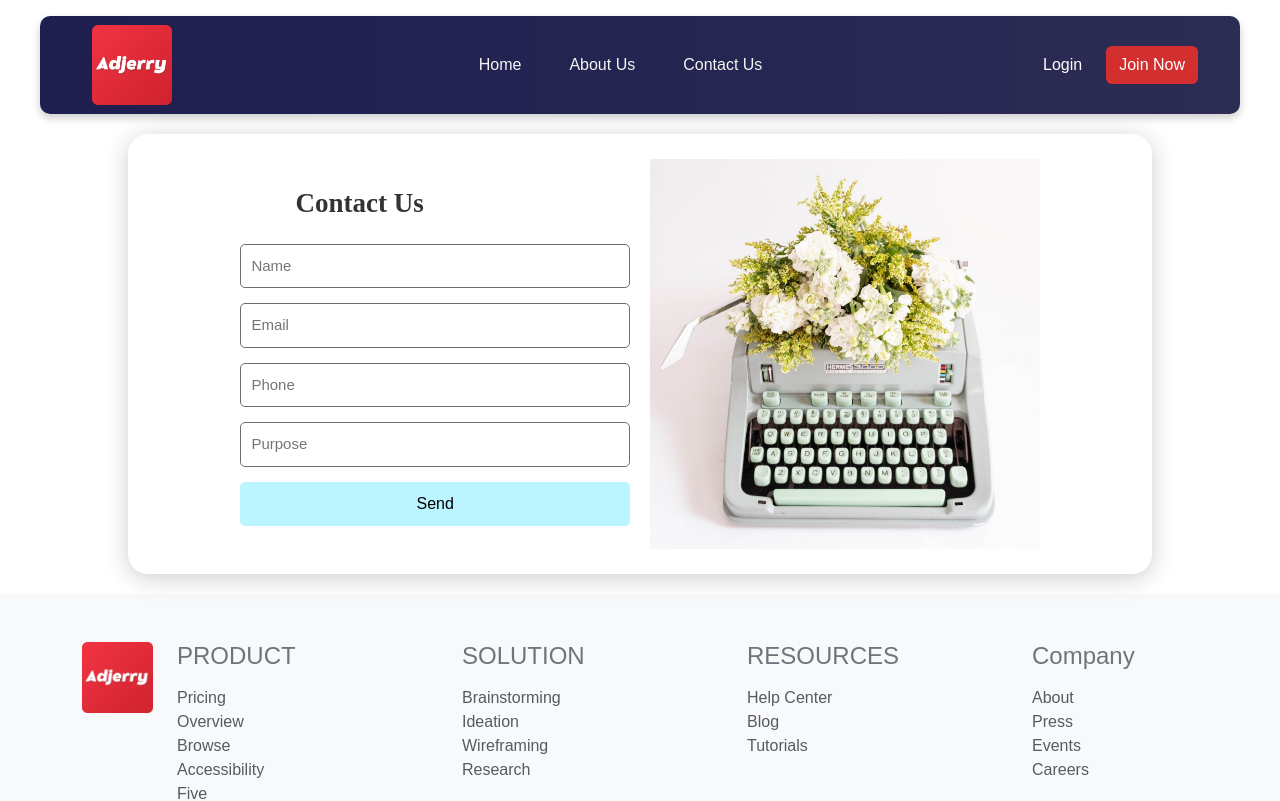
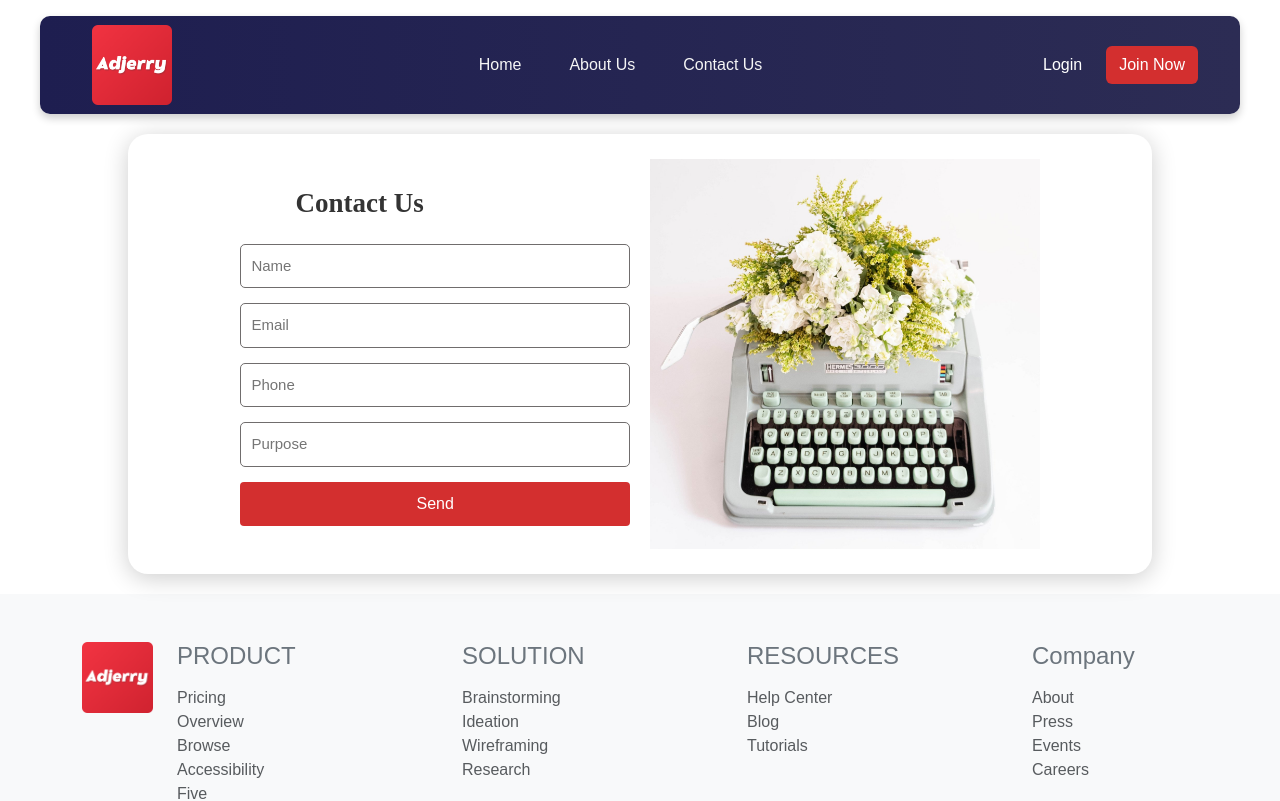
Before and after one commit to Sonu9670/AdjerryProject, a React (Create React App) app: page /contact in a window 1280 px wide. Shown: the top 801 px of the page. Built offline with nearby package versions, Linux system fonts and the light colour scheme.

Commit message:
contact page is done

```diff
--- a/src/layouts/Contactpage.js
+++ b/src/layouts/Contactpage.js
@@ -16,7 +16,7 @@ const Contactpage = () => {
           <br />
           <input type="text" name="Purpose" placeholder="Purpose" className="input" />
           <br />
-          <button className="send">Send</button>
+          <button>Send</button>
         </div>
         <div class="one">
           <img src={Nice}  />
```
